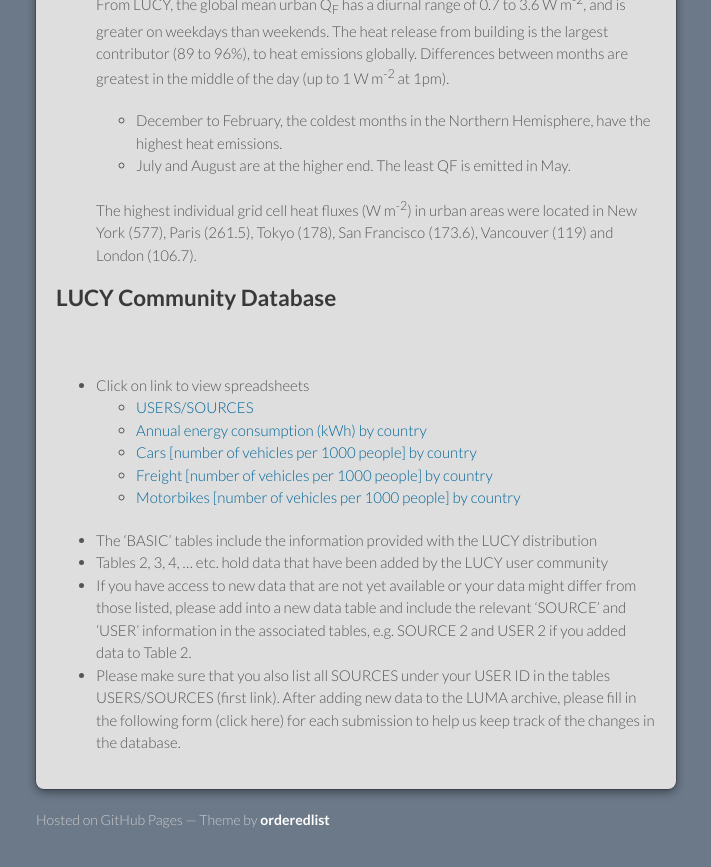
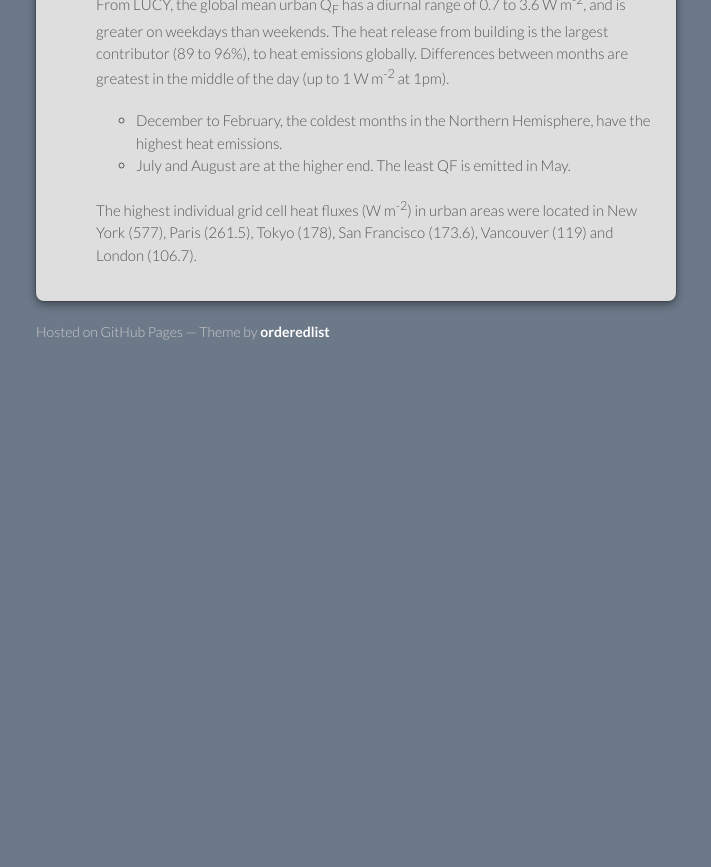
Before and after one commit to Urban-Meteorology-Reading/Urban-Meteorology-Reading.github.io, a Jekyll site: the page built from LUCY.md, in a window 1280 px wide and 900 px high, scrolled down 1561 px. Shown: the top 867 px of the window, without its empty margins (284-995 px from the left). Built offline with Jekyll 4.4.1, drawn with Linux system fonts in a browser that asks for light colours; after the commit the page ends 1973 px from its top, so only the background shows below that.

Commit message:
Update LUCY.md

```diff
--- a/LUCY.md
+++ b/LUCY.md
@@ -45,29 +45,3 @@ are scarce Theoretical and Applied Climatology [https://link.springer.com/articl
     * July and August are at the higher end. The least QF is emitted in May.
 
   The highest individual grid cell heat fluxes (W m<sup>-2</sup>) in urban areas were located in New York (577), Paris (261.5), Tokyo (178), San Francisco (173.6), Vancouver (119) and London (106.7).
-
-
-
-
-## LUCY Community Database
-
-* Click on link to view spreadsheets
-
-    * [USERS/SOURCES](https://docs.google.com/spreadsheets/d/12T_7DSToe0DHtHIwsmOg6b-f68PQNj_Ygf5X2qESUXY/edit?usp=sharing&authkey=CK3PlvwI)
-
-    * [Annual energy consumption (kWh) by country](https://docs.google.com/spreadsheets/d/1-1VCHjYkTw9nAuuuwFKWwMK61hklNVeXAfQy_J1sR1s/edit?usp=sharing&authkey=CMCUuc4D)
-
-    * [Cars  [number of vehicles per 1000 people] by country](https://docs.google.com/spreadsheets/d/1VtO64iPeP39HBx_8ERV-APriZl8VR-MSpdMS_qodPjo/edit?usp=sharing&authkey=CO2CxO0C)
-
-    * [Freight [number of vehicles per 1000 people] by country](https://docs.google.com/spreadsheets/d/1gtltBHzb2eJBSAurkWYcxORb-jpMbQiAqUX0mXGL-is/edit?usp=sharing&authkey=COnbv74E)
-
-    * [Motorbikes [number of vehicles per 1000 people]  by country](https://docs.google.com/spreadsheets/d/1wpbApfCfc7_tCTXnRTrz3gJntLt0qSn8cdxXAIttah0/edit?usp=sharing&authkey=CL79rIUD)
-
-* The ‘BASIC’ tables include the information provided with the LUCY distribution
-
-* Tables 2, 3, 4, … etc. hold data that have been added by the LUCY user community
-
-* If you have access to new data that are not yet available or your data might differ from those listed, please add into a new data table and include the relevant ‘SOURCE’ and ‘USER’ information in the associated tables, e.g. SOURCE 2 and USER 2 if you added data to Table 2.
-
-* Please make sure that you also list all SOURCES under your USER ID in the tables USERS/SOURCES (first link).
-After adding new data to the LUMA archive, please fill in the following form (click here) for each submission to help us keep track of the changes in the database.
```
